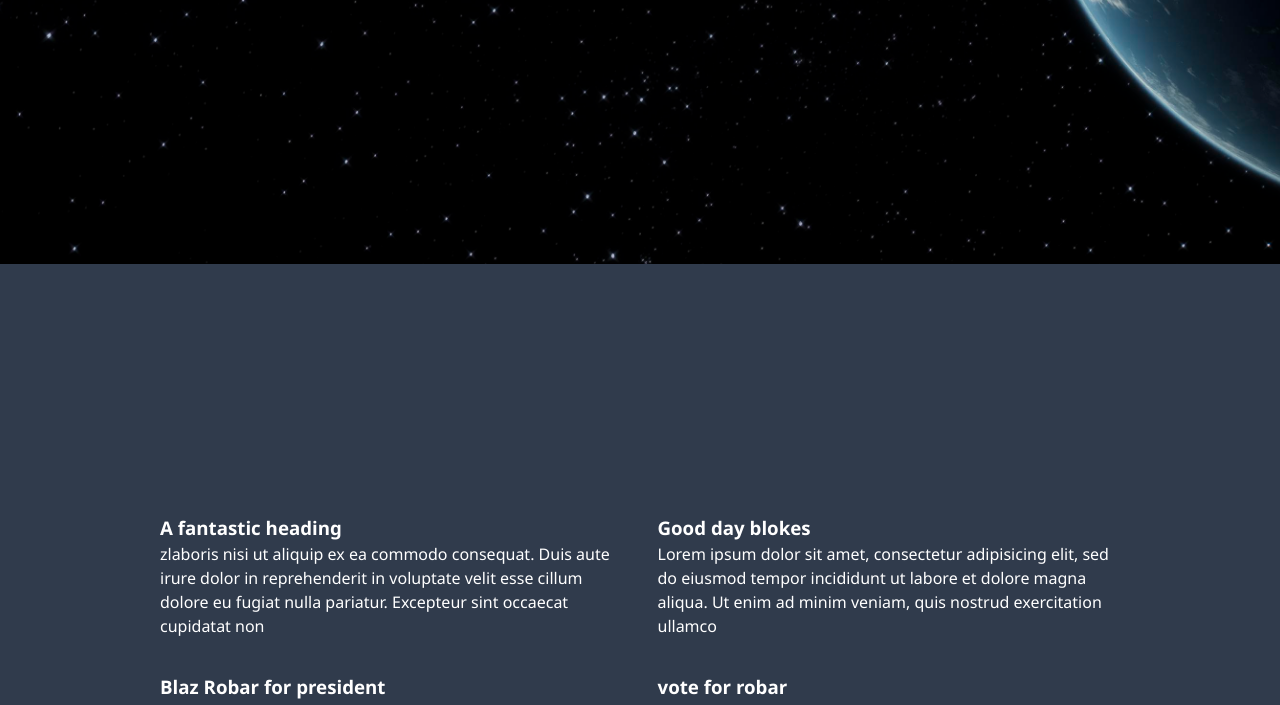
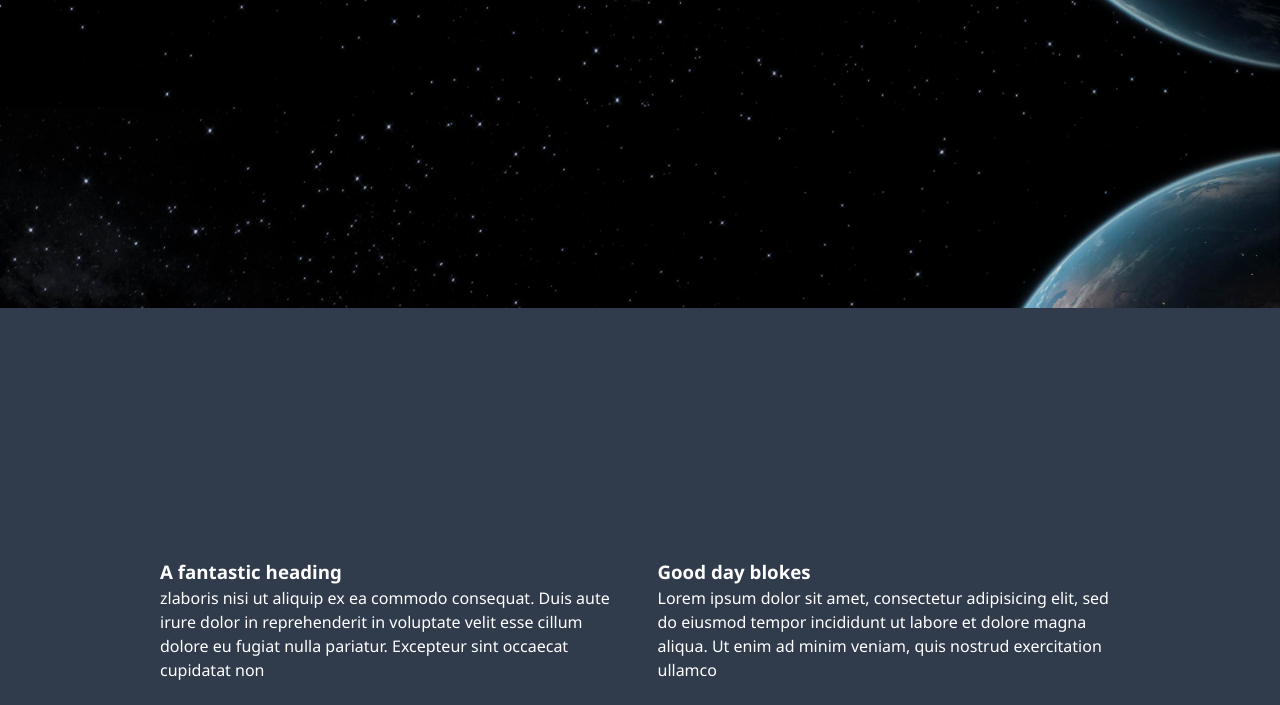
Before and after one commit to SOLEILCLAIR1/site.github.io, a plain HTML site: page index.html in a window 1280 px wide. Shown: the part 693-1398 px from the top of the page. Drawn offline with nearby package versions, Linux system fonts and the light colour scheme.

Commit message:
Update index.html

```diff
--- a/index.html
+++ b/index.html
@@ -2,9 +2,9 @@
 <html>
 <head>
 <meta name="viewport" content="width=device-width, initial-scale=1">
-<link rel="stylesheet" href="css/style.css">
-<!-- <link rel="stylesheet/less" type="text/css" href="styles.less" /> -->
-<!-- <script src="https://cdn.jsdelivr.net/npm/less" ></script> -->
+<!-- <link rel="stylesheet" href="css/style.css">-->
+<link rel="stylesheet/less" type="text/css" href="styles.less" />
+<script src="https://cdnjs.cloudflare.com/ajax/libs/less.js/4.1.3/less.min.js" ></script>
 </head>
 <body>
 
```
